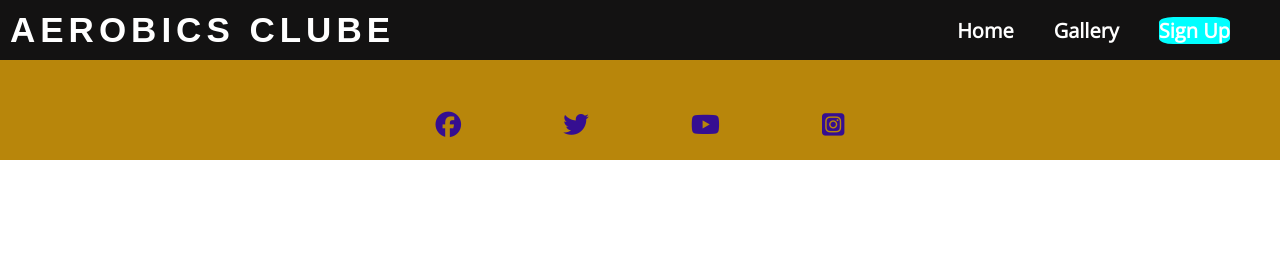
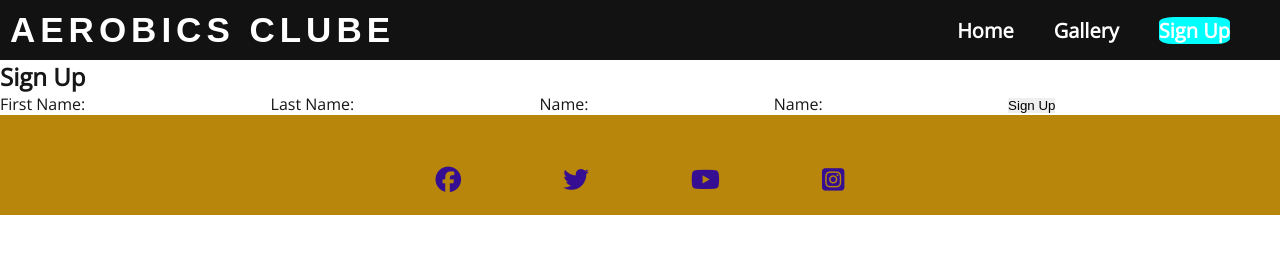
Before and after one commit to bky201/Aerobic-sport, a plain HTML site: page signup.html in a window 1280 px wide. Drawn offline with nearby package versions, Linux system fonts and the light colour scheme; a web font is replaced by a local one.

Commit message:
Add sign up form

```diff
--- a/assets/css/style.css
+++ b/assets/css/style.css
@@ -510,3 +510,5 @@ footer {
 .current:hover {
   border-color: #ec1616;
 }
+
+/* Sign Up */
--- a/signup.html
+++ b/signup.html
@@ -27,6 +27,26 @@
             </nav>
         </header>
 
+        <section>
+            <form>
+                <h2>Sign Up</h2>
+                <label for="fname">First Name:</label>
+                <input type="text" id="fname" name="first_name" required>
+
+                <label for="lname">Last Name:</label>
+                <input type="text" id="lname" name="last_name" required>
+
+                <label for="email">Name:</label>
+                <input type="email" id="email" name="email" required>
+
+                <label for="password">Name:</label>
+                <input type="password" id="password" name="password" required>
+
+                <button type="submit">Sign Up</button>
+
+            </form>
+        </section>
+
 
         <footer>
             <div class="social-media">
```
